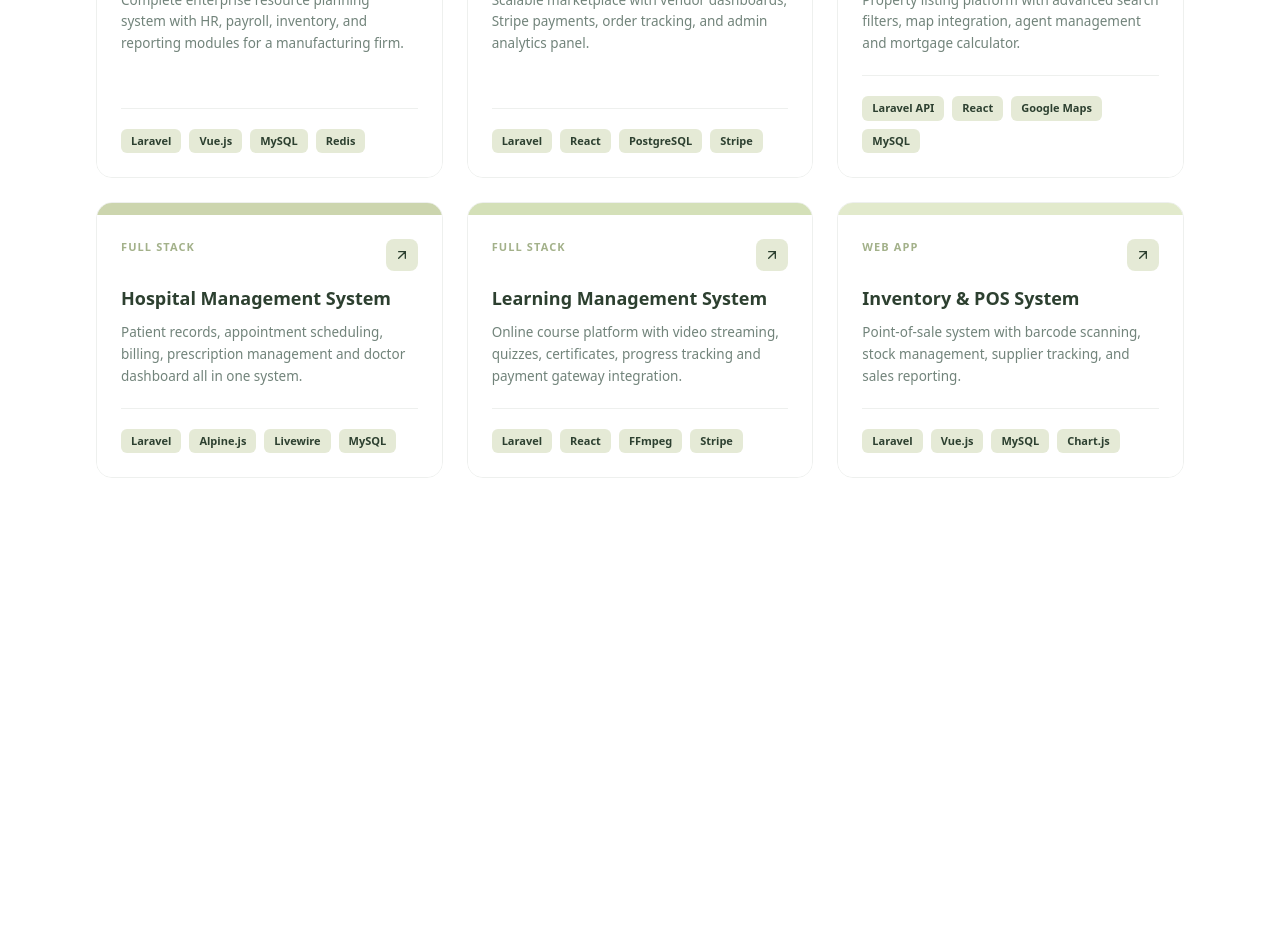
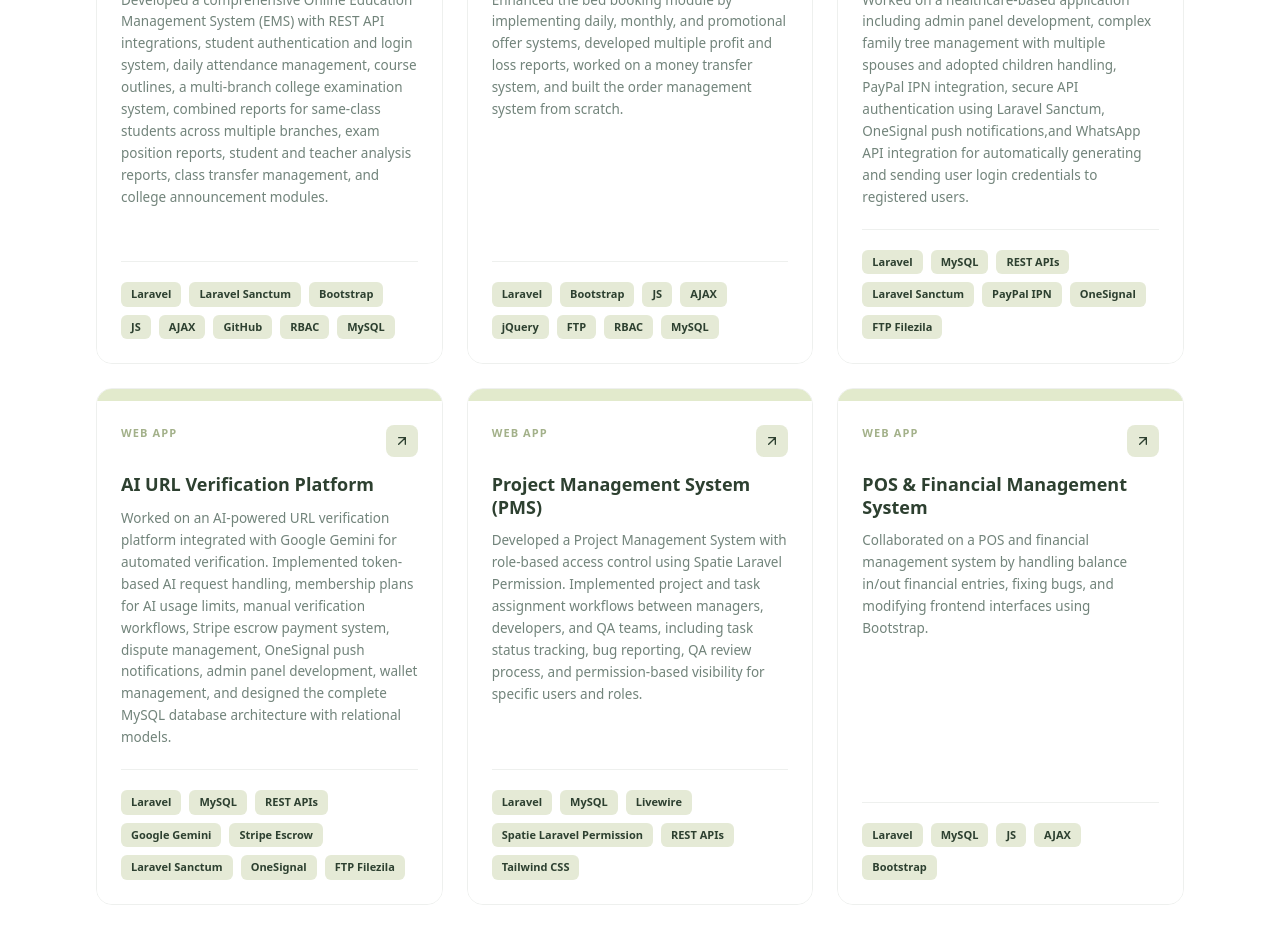
Before and after one commit to BurhanSyeed/syed-burhan-portfolio, a React (Vite) app: page /projects in a window 1280 px wide. Shown: the part 480-1424 px from the top of the page. Before the commit the page ends 1070 px from the top, so only its background shows below. Built offline with nearby package versions, Linux system fonts and the light colour scheme.

Commit message:
update project section

```diff
--- a/src/components/About.tsx
+++ b/src/components/About.tsx
@@ -17,6 +17,8 @@ function About() {
    "Bootstrap",
    "Tailwind CSS (Learning)",
    "Git & GitHub",
+   "Postman",
+   "FTP",
    "Stripe Integration",
    "PayPal IPN",
    "Google Gemini API Integration",
@@ -98,7 +100,7 @@ function About() {
             {/* Progress bars */}
             <div className="mt-10 space-y-4">
               {[
-                ["Backend (Laravel/PHP)", 70],
+                ["Backend (Laravel/PHP/Livewire)", 70],
                 ["Frontend (React)", 60],
                 ["Database Design", 80],
                 ["DevOps & Deployment", 70],
--- a/src/components/Navbar.tsx
+++ b/src/components/Navbar.tsx
@@ -118,7 +118,9 @@ export default function Navbar({
                 >
                   <Link to={link.toLocaleLowerCase()}>
                     {" "}
-                    <span className="text-[#2D4030]">{link}</span>
+                    <span className="text-[#2D4030] hover:bg-white hover:text-[#2D4030] hover:-translate-y-px">
+                      {link}
+                    </span>
                   </Link>
                 </button>
               ))}
--- a/src/components/Projects.tsx
+++ b/src/components/Projects.tsx
@@ -1,48 +1,111 @@
-
-import FadeIn from './FadeIn';
+import FadeIn from "./FadeIn";
 
 export default function Projects() {
   const projects = [
     {
-        title: "ERP Management System",
+      title: "Education Management System",
       category: "Full Stack",
-        desc: "Complete enterprise resource planning system with HR, payroll, inventory, and reporting modules for a manufacturing firm.",
-        stack: ["Laravel", "Vue.js", "MySQL", "Redis"],
+      desc: "Developed a comprehensive Online Education Management System (EMS) with REST API integrations, student authentication and login system, daily attendance management, course outlines, a multi-branch college examination system, combined reports for same-class students across multiple branches, exam position reports, student and teacher analysis reports, class transfer management, and college announcement modules.",
+      stack: [
+        "Laravel",
+        "Laravel Sanctum",
+        "Bootstrap",
+        "JS",
+        "AJAX",
+        "GitHub",
+        "RBAC",
+        "MySQL",
+      ],
+      color: "#d4e0b8",
+    },
+    // {
+    //   title: "ERP Management System",
+    //   category: "Full Stack",
+    //   desc: "Complete enterprise resource planning system with HR, payroll, inventory, and reporting modules for a manufacturing firm.",
+    //   stack: ["Laravel", "Vue.js", "MySQL", "Redis"],
+    //   color: "#ccd5ae",
+    // },
+    // {
+    //   title: "Multi-Vendor E-Commerce",
+    //   category: "Full Stack",
+    //   desc: "Scalable marketplace with vendor dashboards, Stripe payments, order tracking, and admin analytics panel.",
+    //   stack: ["Laravel", "React", "PostgreSQL", "Stripe"],
+    //   color: "#d4e0b8",
+    // },
+    // {
+    //   title: "Real Estate Platform",
+    //   category: "Backend API",
+    //   desc: "Property listing platform with advanced search filters, map integration, agent management and mortgage calculator.",
+    //   stack: ["Laravel API", "React", "Google Maps", "MySQL"],
+    //   color: "#e2eacc",
+    // },
+    {
+      title: "Hotel Management System",
+      category: "Full Stack",
+      desc: "Enhanced the bed booking module by implementing daily, monthly, and promotional offer systems, developed multiple profit and loss reports, worked on a money transfer system, and built the order management system from scratch.",
+      stack: [
+        "Laravel",
+        "Bootstrap",
+        "JS",
+        "AJAX",
+        "jQuery",
+        "FTP",
+        "RBAC",
+        "MySQL",
+      ],
       color: "#ccd5ae",
     },
+
     {
-        title: "Multi-Vendor E-Commerce",
-        category: "Full Stack",
-        desc: "Scalable marketplace with vendor dashboards, Stripe payments, order tracking, and admin analytics panel.",
-        stack: ["Laravel", "React", "PostgreSQL", "Stripe"],
-        color: "#d4e0b8",
-      },
-      {
-        title: "Real Estate Platform",
-        category: "Backend API",
-        desc: "Property listing platform with advanced search filters, map integration, agent management and mortgage calculator.",
-        stack: ["Laravel API", "React", "Google Maps", "MySQL"],
+      title: "Healthcare Management System",
+      category: "Web App",
+      desc: "Worked on a healthcare-based application including admin panel development, complex family tree management with multiple spouses and adopted children handling, PayPal IPN integration, secure API authentication using Laravel Sanctum, OneSignal push notifications,and WhatsApp API integration for automatically generating and sending user login credentials to registered users.",
+      stack: [
+        "Laravel",
+        "MySQL",
+        "REST APIs",
+        "Laravel Sanctum",
+        "PayPal IPN",
+        "OneSignal",
+        "FTP Filezila",
+      ],
       color: "#e2eacc",
     },
     {
-        title: "Hospital Management System",
-        category: "Full Stack",
-        desc: "Patient records, appointment scheduling, billing, prescription management and doctor dashboard all in one system.",
-        stack: ["Laravel", "Alpine.js", "Livewire", "MySQL"],
-        color: "#ccd5ae",
+      title: "AI URL Verification Platform",
+      category: "Web App",
+      desc: "Worked on an AI-powered URL verification platform integrated with Google Gemini for automated verification. Implemented token-based AI request handling, membership plans for AI usage limits, manual verification workflows, Stripe escrow payment system, dispute management, OneSignal push notifications, admin panel development, wallet management, and designed the complete MySQL database architecture with relational models.",
+      stack: [
+        "Laravel",
+        "MySQL",
+        "REST APIs",
+        "Google Gemini",
+        "Stripe Escrow",
+        "Laravel Sanctum",
+        "OneSignal",
+        "FTP Filezila",
+      ],
+      color: "#e2eacc",
     },
     {
-        title: "Learning Management System",
-        category: "Full Stack",
-        desc: "Online course platform with video streaming, quizzes, certificates, progress tracking and payment gateway integration.",
-        stack: ["Laravel", "React", "FFmpeg", "Stripe"],
-        color: "#d4e0b8",
+      title: "Project Management System (PMS)",
+      category: "Web App",
+      desc: "Developed a Project Management System with role-based access control using Spatie Laravel Permission. Implemented project and task assignment workflows between managers, developers, and QA teams, including task status tracking, bug reporting, QA review process, and permission-based visibility for specific users and roles.",
+      stack: [
+        "Laravel",
+        "MySQL",
+        "Livewire",
+        "Spatie Laravel Permission",
+        "REST APIs",
+        "Tailwind CSS",
+      ],
+      color: "#e2eacc",
     },
     {
-        title: "Inventory & POS System",
+      title: "POS & Financial Management System",
       category: "Web App",
-        desc: "Point-of-sale system with barcode scanning, stock management, supplier tracking, and sales reporting.",
-        stack: ["Laravel", "Vue.js", "MySQL", "Chart.js"],
+      desc: "Collaborated on a POS and financial management system by handling balance in/out financial entries, fixing bugs, and modifying frontend interfaces using Bootstrap.",
+      stack: ["Laravel", "MySQL", "JS", "AJAX", "Bootstrap"],
       color: "#e2eacc",
     },
   ];
```
Also changed, not shown: 1 other file (tests, documents, lock files or other folders). Lines whose indentation alone changed are shown as unchanged.
